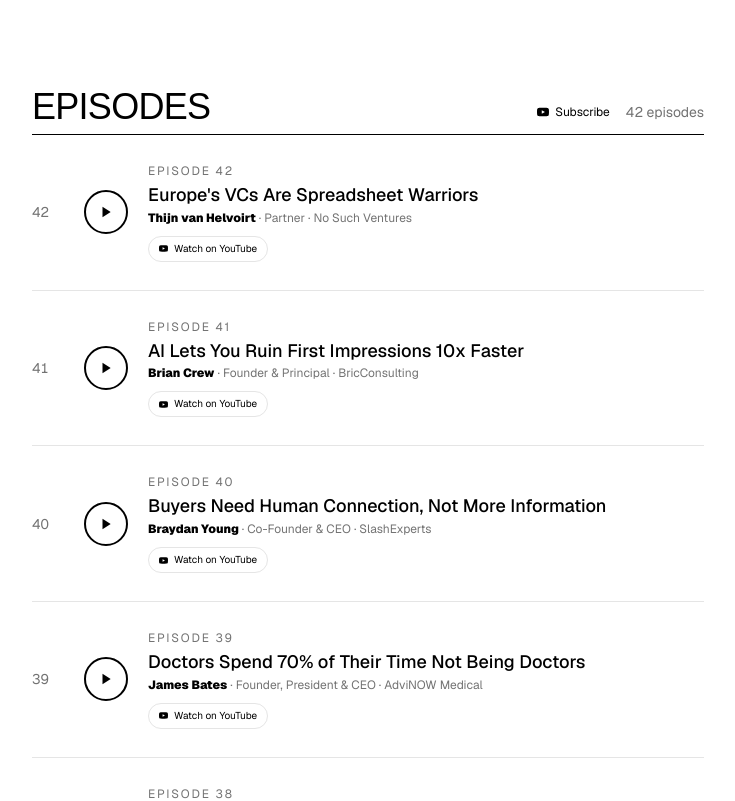
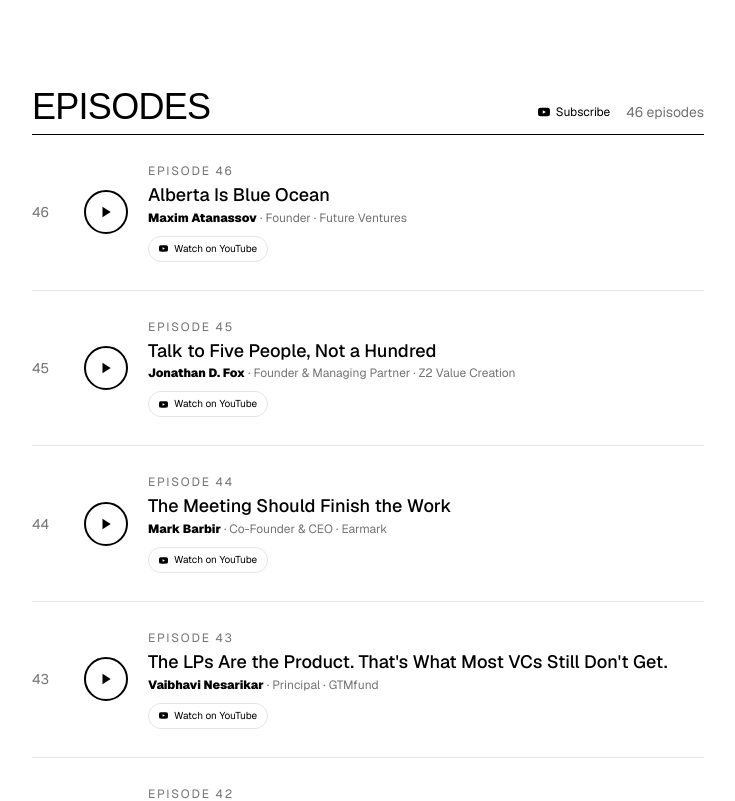
Before and after one commit to SacredProtocol/superlative-podcast, a Next.js app: page / in a window 1280 px wide. Shown: the part 840-1641 px from the top of the page, without its empty margins (272-1007 px from the left). Built offline with nearby package versions, Linux system fonts and the light colour scheme; a web font is replaced by a local one.

Commit message:
feat: add Episodes 43-46 (Vaibhavi Nesarikar, Mark Barbir, Jonathan D. Fox, Maxim Atanassov)
Co-Authored-By: Claude Opus 4.8 (1M context) <noreply@anthropic.com>

```diff
--- a/src/config.ts
+++ b/src/config.ts
@@ -22,6 +22,38 @@ export const siteConfig = {
   // Featured episodes — add new episodes at the top
   // xUrl: X broadcast or post link | youtubeUrl: YouTube video or livestream link
   episodes: [
+    {
+      title: "Episode 46",
+      episodeTitle: "Alberta Is Blue Ocean",
+      guest: "Maxim Atanassov",
+      guestTitle: "Founder",
+      guestCompany: "Future Ventures",
+      youtubeUrl: "https://www.youtube.com/live/jt2LtrDIDeE",
+    },
+    {
+      title: "Episode 45",
+      episodeTitle: "Talk to Five People, Not a Hundred",
+      guest: "Jonathan D. Fox",
+      guestTitle: "Founder & Managing Partner",
+      guestCompany: "Z2 Value Creation",
+      youtubeUrl: "https://www.youtube.com/live/AS8ldJfUXh4",
+    },
+    {
+      title: "Episode 44",
+      episodeTitle: "The Meeting Should Finish the Work",
+      guest: "Mark Barbir",
+      guestTitle: "Co-Founder & CEO",
+      guestCompany: "Earmark",
+      youtubeUrl: "https://www.youtube.com/live/xxDSYD_mEoU",
+    },
+    {
+      title: "Episode 43",
+      episodeTitle: "The LPs Are the Product. That's What Most VCs Still Don't Get.",
+      guest: "Vaibhavi Nesarikar",
+      guestTitle: "Principal",
+      guestCompany: "GTMfund",
+      youtubeUrl: "https://www.youtube.com/live/2BZ8i4Bp2ZY",
+    },
     {
       title: "Episode 42",
       episodeTitle: "Europe's VCs Are Spreadsheet Warriors",
```
